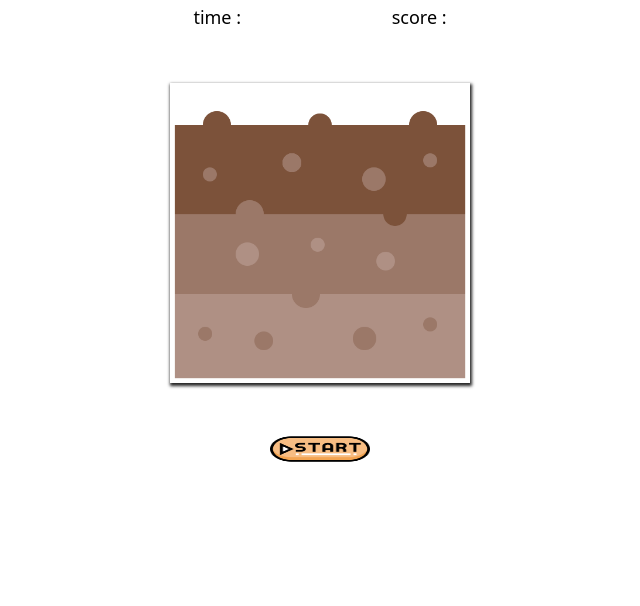
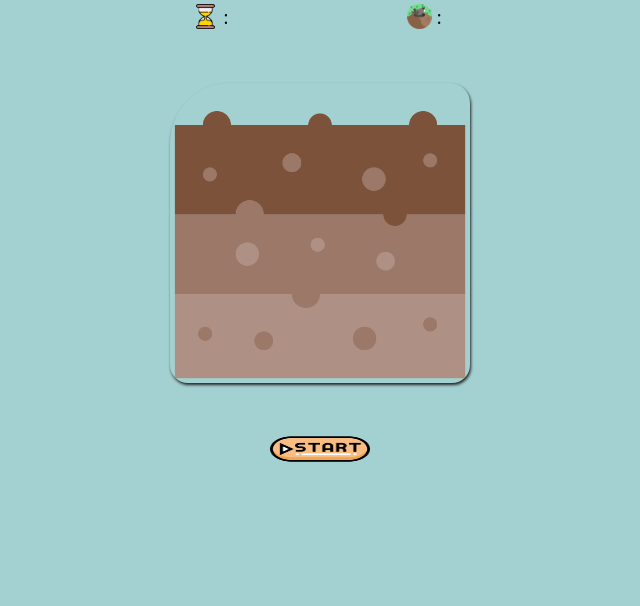
Before and after one commit to rjsudhin/wac-a-mole-game, a plain HTML site: page index.html in a window 1280 px wide. Shown: the part 194-800 px from the top of the page, without its empty margins (320-960 px from the left). Drawn offline with Linux system fonts and the light colour scheme.

Commit message:
box-shadow added in game-grid

```diff
--- a/css/styles.css
+++ b/css/styles.css
@@ -18,6 +18,7 @@ body {
   flex-direction: column;
   align-items: center;
   justify-content: center;
+  background-color: rgb(163, 209, 209);
 }
 
 #app-container {
@@ -30,6 +31,14 @@ body {
     justify-content: space-between;
     align-items: center;
     padding: 0 1.3rem;
+    .screening-display {
+      display: flex;
+      gap: 5px;
+    }
+    .screening-display > img {
+      width: 25px;
+      height: 25px;
+    }
   }
 
   .section2#game-grid{
@@ -38,7 +47,10 @@ body {
     background-size: contain;
     background-position: center;
     background-repeat: no-repeat;
-    box-shadow: 1px 2px 3px 1px #252525;
+    box-shadow: 1px 2px 3px #252525;
+    border-radius: 1em;
+    border-top-left-radius: 60px;
+    border-top-right-radius: 20px;
     /* mole moves here */
     display: grid;
     margin: 2rem 0;
--- a/index.html
+++ b/index.html
@@ -11,10 +11,12 @@
   <div id="app-container">
     <!--user info section-->
     <div class="section1">
-      <p class="screening-display">time :
+      <p class="screening-display">
+        <img src="./icons/hourglass.png" alt="Time"> :
         <span class="screen-time-display"></span>
       </p>
-      <p class="screening-display">score :
+      <p class="screening-display">
+        <img src="./icons/score-icons.png" alt="score"> :
         <span class="user-score-display"></span>
       </p>
     </div>
```
